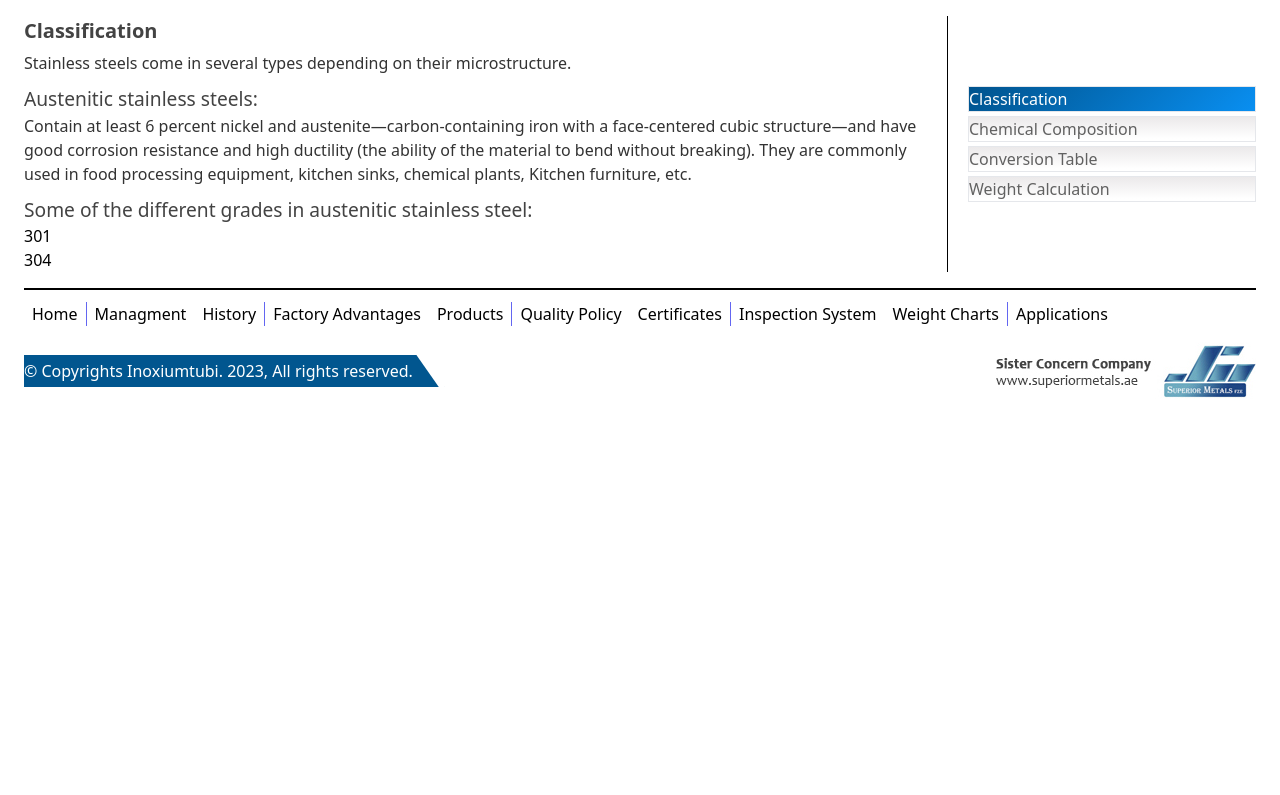
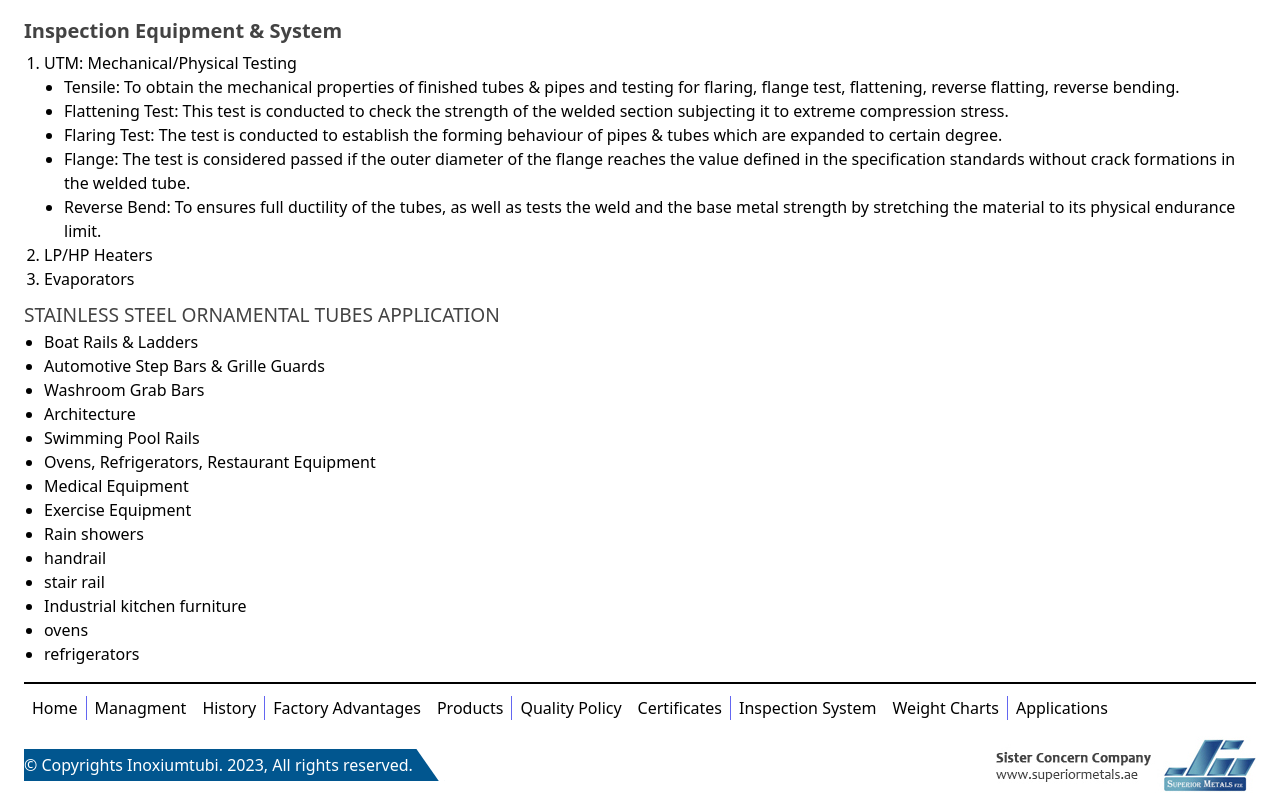
Before and after one commit to MuhammadKhizarShahzad/inoxium-tubi, a PHP site: page /inspection-system.php in a window 1280 px wide. Shown: the part 120-915 px from the top of the page. Before the commit the page ends 518 px from the top, so only its background shows below. Run offline with PHP 8.4, Linux system fonts and the light colour scheme; some libraries are stand-ins or nearby versions.

Commit message:
inspection page

```diff
--- a/assests/css/output.css
+++ b/assests/css/output.css
@@ -658,6 +658,10 @@ video {
   list-style-type: disc;
 }
 
+.list-decimal {
+  list-style-type: decimal;
+}
+
 .flex-col {
   flex-direction: column;
 }
--- a/inspection-system.php
+++ b/inspection-system.php
@@ -1,98 +1,54 @@
 <?php include_once("header.php") ?>
 
-<section class="flex md:items-center flex-col-reverse md:flex-row">
-  <div class="left-section md:pr-3 md:border-r border-black w-full md:w-3/4">
-    <div class="scroll-section h-full md:h-64 overflow-y-auto">
-      <h1>Classification</h1>
-      <p>Stainless steels come in several types depending on their microstructure.</p>
-      <h2>Austenitic stainless steels:</h2>
-      <p>
-        Contain at least 6 percent nickel and austenite—carbon-containing iron with a face-centered
-        cubic structure—and have good corrosion resistance and high ductility (the ability of the material to bend
-        without breaking). They are commonly used in food processing equipment, kitchen sinks, chemical plants,
-        Kitchen furniture, etc.
-      </p>
-      <h2>Some of the different grades in austenitic stainless steel:</h2>
-      <ul>
-        <li>301</li>
-        <li>304</li>
-        <li>316L</li>
-        <li>321</li>
-        <li>310</li>
+<section>
+  <h1>Inspection Equipment & System</h1>
+  <ol class="list-decimal	pl-5">
+    <li>
+      UTM: Mechanical/Physical Testing
+      <ul class="list-disc pl-5">
+        <li>
+          Tensile: To obtain the mechanical properties of finished tubes & pipes and testing for flaring, flange
+          test, flattening, reverse flatting, reverse bending.
+        </li>
+        <li>
+          Flattening Test: This test is conducted to check the strength of the welded section subjecting it
+          to extreme compression stress.
+        </li>
+        <li>
+          Flaring Test: The test is conducted to establish the forming behaviour of pipes & tubes which are
+          expanded to certain degree.
+        </li>
+        <li>
+          Flange: The test is considered passed if the outer diameter of the flange reaches the value defined in
+          the specification standards without crack formations in the welded tube.
+        </li>
+        <li>
+          Reverse Bend: To ensures full ductility of the tubes, as well as tests the weld and the base metal strength
+          by stretching the material to its physical endurance limit.
+        </li>
+        <img src="">
       </ul>
-      <h2>Ferritic stainless steels:</h2>
-      <p>
-        (ferrite has a body-centered cubic structure) have better resistance to stress corrosion than austenitic, but
-        they are difficult to weld. They are used in water coolers, hot water tanks, automobiles exhausts, etc.
-      </p>
-      <h2>Some of the different grades in ferritic stainless steel:</h2>
-      <ul>
-        <li>430</li>
-        <li>409</li>
-        <li>4003</li>
-        <li>403</li>
-      </ul>
-      <h2>Duplex stainless steels:</h2>
-      <p>which generally contain equal amounts of ferrite and austenite, provide better resistance to
-        pitting and crevice
-        corrosion in most environments. They also have superior resistance to cracking due to chloride stress corrosion,
-        and
-        they are about twice as strong as the common austenitics. Therefore, duplex stainless steels are widely used in
-        the
-        chemical industry in refineries, gas-processing plants, pulp and paper plants, and sea water piping
-        installations.
-      </p>
-      <h2>Some of the different grades in Duplex stainless steel:</h2>
-      <ul>
-        <li>2205</li>
-        <li>2304</li>
-        <li>2507</li>
-        <li>3RE60</li>
-        <li>329</li>
-      </ul>
-      <h2>Martensitic stainless steels</h2>
-      <p>Contain iron having a needle-like structure. They are plain chromium steels containing between
-        12 and 18%
-        chromium.
-        Martensitic stainless steels are used in making shafts, surgical instruments, knife blades, spindles and pins.
-      </p>
-      <h2>Some of the different grades in Martensitic stainless steel:</h2>
-      <ul>
-        <li>410</li>
-        <li>420</li>
-        <li>431</li>
-        <li>416</li>
-        <li>440C</li>
-      </ul>
-    </div>
-  </div>
-
-  <div class="p-0 md:p-5 md:pr-0 w-full md:w-1/4 mb-4 md:mb-0">
-    <nav class="right-tabs">
-      <ul class="flex flex-col divide > * bg-none border-0">
-        <li class="mb-1 border">
-          <a class="active" href="<?php echo $URL ?>types-of-ss/classification.php">
-            Classification
-          </a>
-        </li>
-        <li class="mb-1 border">
-          <a href="<?php echo $URL ?>types-of-ss/chemical-composition.php">
-            Chemical Composition
-          </a>
-        </li>
-        <li class="mb-1 border">
-          <a href="<?php echo $URL ?>types-of-ss/conversion-table.php">
-            Conversion Table
-          </a>
-        </li>
-        <li class="mb border">
-          <a href="<?php echo $URL ?>types-of-ss/weight-calculation.php">
-            Weight Calculation
-          </a>
-        </li>
-      </ul>
-    </nav>
-  </div>
+    </li>
+    <li>LP/HP Heaters</li>
+    <li>Evaporators</li>
+  </ol>
+  <h2>STAINLESS STEEL ORNAMENTAL TUBES APPLICATION</h2>
+  <ul class="list-disc pl-5">
+    <li>Boat Rails & Ladders</li>
+    <li>Automotive Step Bars & Grille Guards</li>
+    <li>Washroom Grab Bars</li>
+    <li>Architecture</li>
+    <li>Swimming Pool Rails	</li>
+    <li>Ovens, Refrigerators, Restaurant Equipment</li>
+    <li>Medical Equipment	</li>
+    <li>Exercise Equipment</li>
+    <li>Rain showers</li>
+    <li>handrail</li>
+    <li>stair rail</li>
+    <li>Industrial kitchen furniture</li>
+    <li>ovens</li>
+    <li>refrigerators</li>
+  </ul>
 </section>
 
 <!-- <link href="<?php echo $URL ?>assests/css/slider.css" rel="stylesheet">
```
